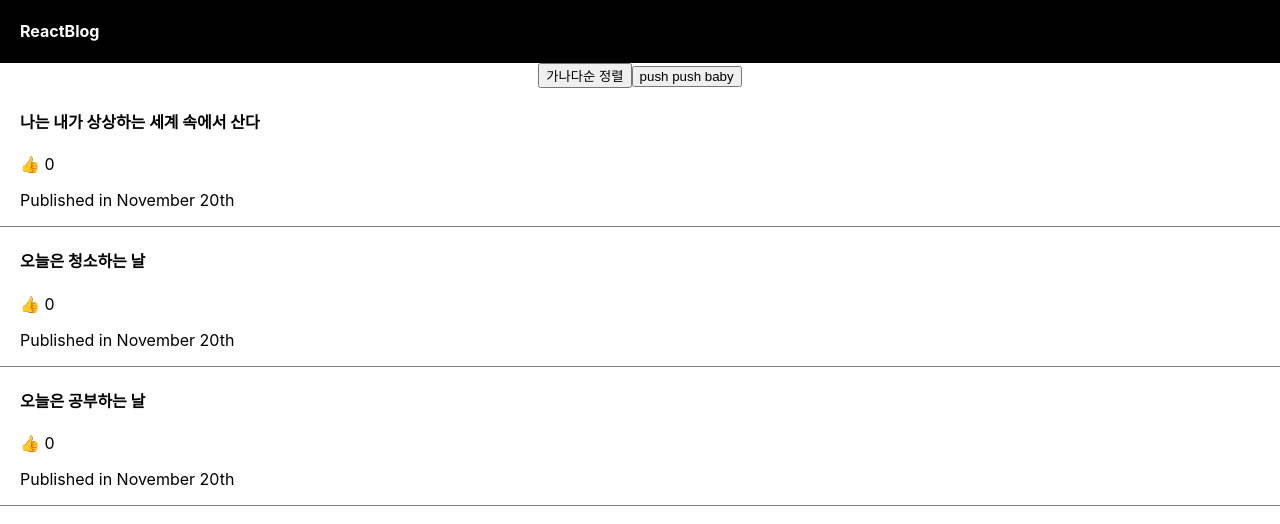
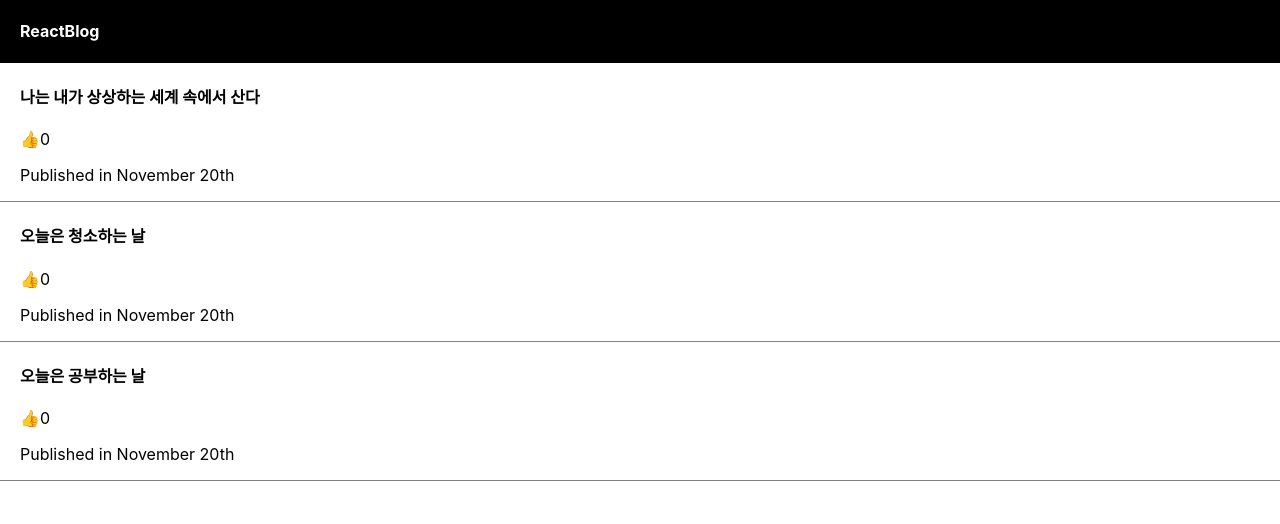
Before and after one commit to coloringpen/codingAppleReact, a React (Create React App) app: page / in a window 1280 px wide. Shown: the top 524 px of the page. Built offline with nearby package versions, Linux system fonts and the light colour scheme.

Commit message:
changing modal title

```diff
--- a/src/App.js
+++ b/src/App.js
@@ -1,10 +1,10 @@
 import './App.css';
 import { useState } from 'react';
 
-function Modal() {
+function Modal({ title, postTitles }) {
   return (
     <div className="modal">
-      <h4>title</h4>
+      <h4>{postTitles[title]}</h4>
       <p>weather</p>
       <p>details</p>
     </div>
@@ -12,10 +12,6 @@ function Modal() {
 }
 
 function App() {
-  /* let [postTitle1, setPostTitle] = useState('여자 코트 추천');
-  let [postTitle2, setPostTitle2] = useState('오늘은 대청소날');
-  let [postTitle3, setPostTitle3] = useState('오늘은 공부하는 날');*/
-
   let [postTitles, setTitles] = useState([
     '나는 내가 상상하는 세계 속에서 산다',
     '오늘은 청소하는 날',
@@ -24,60 +20,9 @@ function App() {
 
   let [thumbUp, setThumbUp] = useState([0, 0, 0]);
 
-  // let [postTitle1, postTitle2, postTitle3] = postTitle;
-  // 혹은 아래에서 바로 postTitle에서 인덱싱을 해서 뽑으면 됨
-  // postTitle[n]
-
   /** 모달창 파트 */
   let [modal, setModal] = useState(false);
-  // UI 상태를 state에 보관하는 것.
-  // ex.모달창이라면, closed 아니면 opened. Boolean이나 숫자를 활용해도 됨
-
-  const modalShow = () => {
-    /* if (modal) {
-      setModal(false);
-    } else {
-      setModal(true);
-    } 여기가 내가짠 파트*/
-
-    setModal(!modal); // 그냥 이전과 다른 불리언값을 넣어라 주문!
-  };
-
-  let isModal = modal ? <Modal /> : null;
-
-  /** 붐업버튼 */
-  /* const onClick = (e) => {
-    const thumbNum = Number(e.target.attributes.index.nodeValue);
-    let newThumb = [...thumbUp];
-    newThumb[thumbNum] += 1;
-    setThumbUp(newThumb); 어떡해서든 속성을 활용하고자했던 몸부림
-    // setThumbUp((pre) => (pre += 1));
-  };*/
-
-  /** 제목바꾸기 파트 */
-  const titleChange = () => {
-    // setPostTitles({ ...postTitles, 0: '여자코트 추천' }); >> 객체로 바꿔서 코드짬
-    // 배열 방식 그대로 해보기
-    /*postTitles[0] = '여자코트 추천';
-    console.log(postTitles);
-    setTitles(postTitles);
-    원본을 못 살림. 그리고 이상하게 지연발생,,
-    바로 리렌더링 안되고, 옆에있는 엄지손가락을 눌러야 다시 렌더링 됨*/
-
-    let arr = [1, 2, 3]; // 의미 : [1,2,3]이 있는 곳의 주소만 arr에 저장해주세요~!
-    // const copyTitles = postTitles;
-    // console.log(copyTitles === postTitles); true
-
-    const copyTitles = [...postTitles];
-    copyTitles[0] = '여자코트추천';
-    setTitles(copyTitles);
-  };
-
-  const rearrange = () => {
-    const copyTitles = [...postTitles];
-    copyTitles.sort();
-    setTitles(copyTitles);
-  };
+  let [title, setTitle] = useState(0); // 숫자에 따라 다른 제목이 보이는 상태
 
   return (
     <div className="App">
@@ -85,29 +30,32 @@ function App() {
         <h4>ReactBlog</h4>
       </div>
 
-      <button onClick={rearrange}>가나다순 정렬</button>
-      <button onClick={titleChange}>push push baby</button>
-
-      {postTitles.map((item, index) => {
+      {postTitles.map(function (item, index) {
         return (
           <div className="list" key={index}>
-            <h4>{item}</h4>
-            <span
-              index={index}
+            <h4
               onClick={() => {
-                const copy = [...thumbUp];
-                copy[index] += 1;
-                setThumbUp(copy);
-                /* 여기 스트레이트로 꽂아넣으면 이렇게 간단히 할 수 있음. 외부 변수를 볼 수 있으므로 */
+                setModal(true);
+                setTitle(index);
               }}
             >
-              👍 {thumbUp[index]}
+              {postTitles[index]}
+            </h4>
+            <span
+              onClick={() => {
+                let newThumb = [...thumbUp];
+                newThumb[index] = thumbUp[index] + 1;
+                setThumbUp(newThumb);
+              }}
+            >
+              👍
             </span>
+            <span>{thumbUp[index]}</span>
             <p>Published in November 20th</p>
           </div>
         );
       })}
-      {isModal}
+      {modal ? <Modal title={title} postTitles={postTitles} /> : null}
     </div>
   );
 }
```
